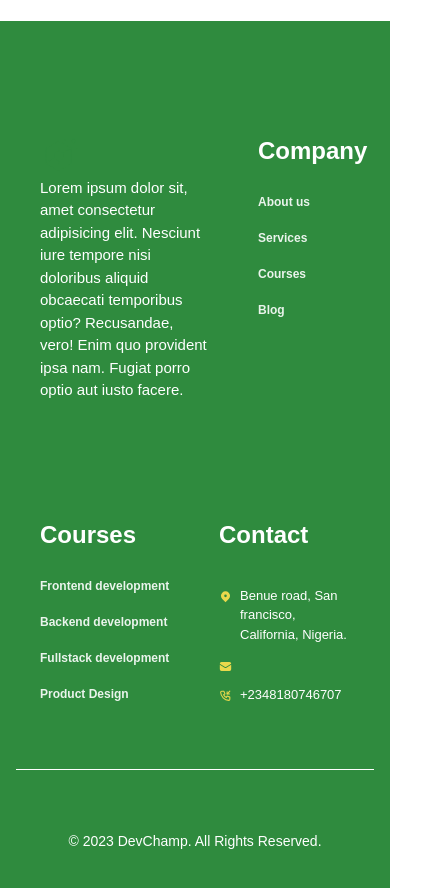
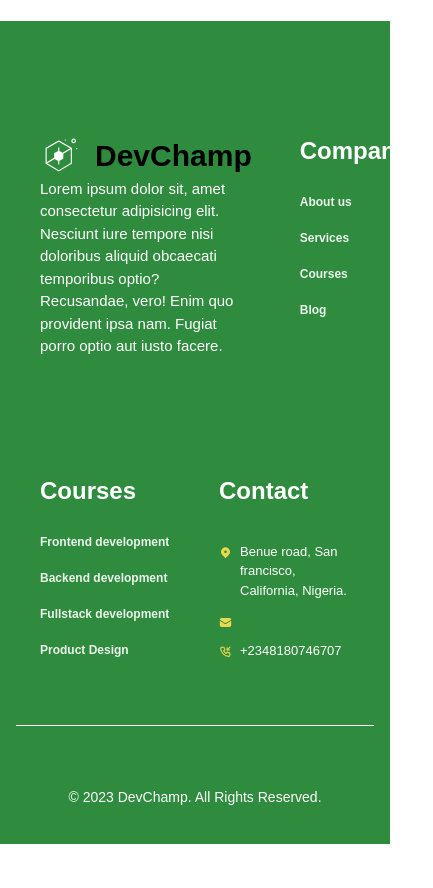
Before and after one commit to khervie-star/devchamp, a React (Create React App) app: page / in a window 390 px wide. Shown: the part 7580-8468 px from the top of the page, 433 px wide, since content can reach past the window. After the commit the page ends 8424 px from the top, so only its background shows below. Built offline with nearby package versions, Linux system fonts and the light colour scheme; some icons are missing.

Commit message:
footer updates

```diff
--- a/src/Components/Footer/index.jsx
+++ b/src/Components/Footer/index.jsx
@@ -33,12 +33,12 @@ const Footer = () => {
                       xmlnsXlink="http://www.w3.org/1999/xlink">
                       <g>
                         <path
-                          fill="#2F8B3E"
+                          fill="#fff"
                           d="m234.735 35.532c-8.822 0-16 7.178-16 16s7.178 16 16 16 16-7.178 16-16-7.178-16-16-16zm0 24c-4.412 0-8-3.588-8-8s3.588-8 8-8 8 3.588 8 8-3.588 8-8 8zm-62.529-14c0-2.502 2.028-4.53 4.53-4.53s4.53 2.028 4.53 4.53c0 2.501-2.028 4.529-4.53 4.529s-4.53-2.027-4.53-4.529zm89.059 60c0 2.501-2.028 4.529-4.53 4.529s-4.53-2.028-4.53-4.529c0-2.502 2.028-4.53 4.53-4.53s4.53 2.029 4.53 4.53zm-40.522-5.459-88-51.064c-1.242-.723-2.773-.723-4.016 0l-88 51.064c-1.232.715-1.992 2.033-1.992 3.459v104c0 1.404.736 2.705 1.938 3.428l88 52.936c.635.381 1.35.572 2.062.572s1.428-.191 2.062-.572l88-52.936c1.201-.723 1.938-2.023 1.938-3.428v-104c0-1.426-.76-2.744-1.992-3.459zm-90.008-42.98 80.085 46.47-52.95 31.289-23.135-13.607v-21.713c0-2.209-1.791-4-4-4s-4 1.791-4 4v21.713l-26.027 15.309c-1.223.719-1.973 2.029-1.973 3.447v29.795l-52 30.727v-94.688zm0 198.707-80.189-48.237 51.467-30.412 24.723 14.539v19.842c0 2.209 1.791 4 4 4s4-1.791 4-4v-19.842l26.027-15.307c1.223-.719 1.973-2.029 1.973-3.447v-31.667l52-30.728v94.729z"
                         />
                       </g>
                     </svg>
-                    <h2 className="hidden sm:block text-[30px] text-gray-700 font-bold leading-normal pl-3 font-outfit">
+                    <h2 className="text-[30px] text-gray-700 font-bold leading-normal pl-3 font-outfit">
                       DevChamp
                     </h2>
                   </div>
```
